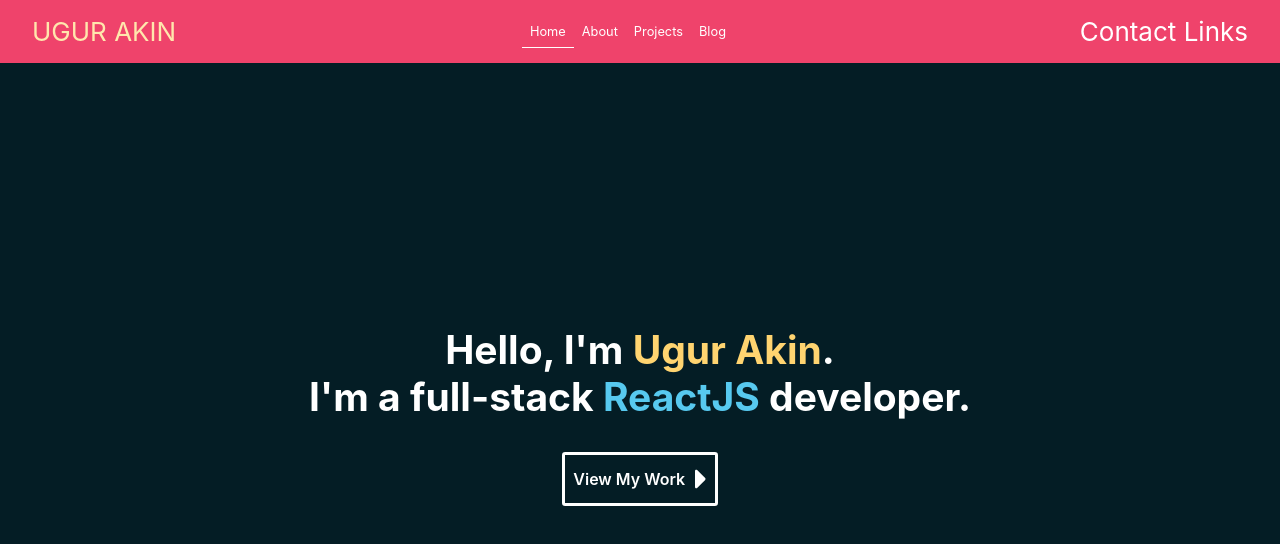
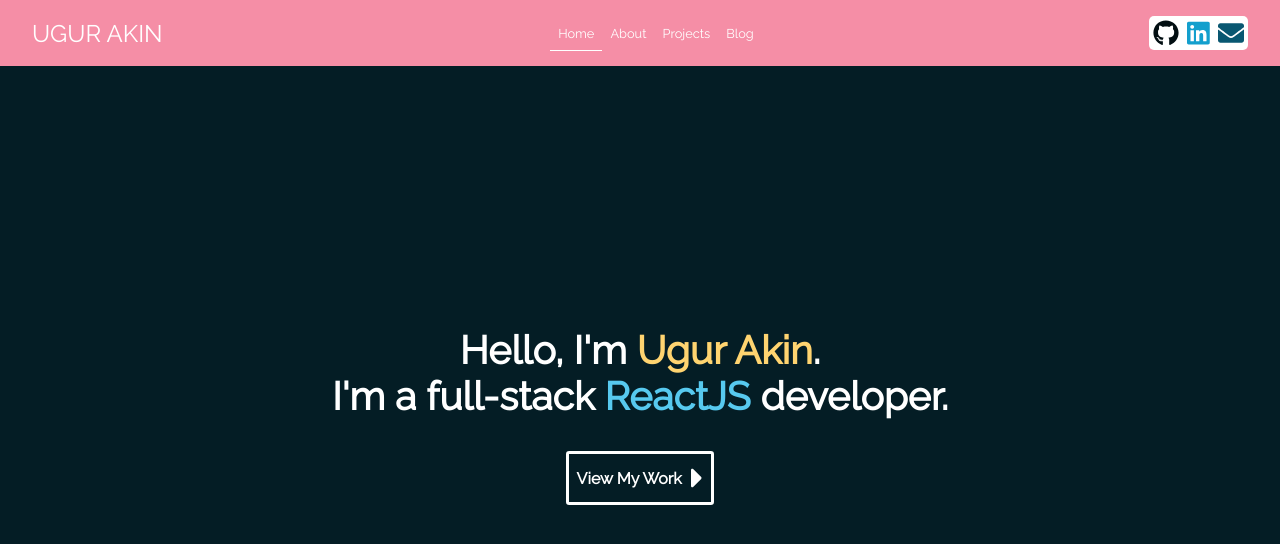
Before and after one commit to ugur-akin/ugur-akin.github.io, a React (Create React App) app: page /home in a window 1280 px wide. Shown: the top 544 px of the page. Built offline with nearby package versions, Linux system fonts and the light colour scheme.

Commit message:
Added contact links (still has problems) and changed website font.

```diff
--- a/public/index.html
+++ b/public/index.html
@@ -2,6 +2,12 @@
 <html lang="en">
   <head>
     <meta charset="utf-8" />
+    <link rel="preconnect" href="https://fonts.gstatic.com" />
+    <link rel="preconnect" href="https://fonts.gstatic.com" />
+    <link
+      href="https://fonts.googleapis.com/css2?family=Raleway&display=swap"
+      rel="stylesheet"
+    />
     <link rel="icon" href="%PUBLIC_URL%/favicon.ico" />
     <meta name="viewport" content="width=device-width, initial-scale=1" />
     <meta name="theme-color" content="#000000" />
--- /dev/null
+++ b/src/components/ContactLink.jsx
@@ -0,0 +1,23 @@
+import {FontAwesomeIcon} from '@fortawesome/react-fontawesome';
+import React from 'react';
+import {createUseStyles} from 'react-jss';
+
+const useStyles = createUseStyles({
+  root: {
+    margin: '0.25rem',
+    display: 'flex',
+    alignItems: 'center',
+    justifyContent: 'center',
+  },
+});
+
+const ContactLink = ({icon, src, color, ...other}) => {
+  const classes = useStyles({color});
+  return (
+    <a href={src} className={classes.root}>
+      <FontAwesomeIcon icon={icon} color={color} />
+    </a>
+  );
+};
+
+export default ContactLink;
--- /dev/null
+++ b/src/components/ContactLinks.jsx
@@ -0,0 +1,27 @@
+import React from 'react';
+import {faGithub, faLinkedin} from '@fortawesome/free-brands-svg-icons';
+import {faEnvelope} from '@fortawesome/free-solid-svg-icons';
+import ContactLink from './ContactLink';
+import {createUseStyles} from 'react-jss';
+
+const useStyles = createUseStyles({
+  root: {
+    display: 'flex',
+    alignItems: 'center',
+    justifyContent: 'center',
+    borderRadius: 5,
+    backgroundColor: 'white',
+  },
+});
+const ContactLinks = () => {
+  const classes = useStyles();
+  return (
+    <div className={classes.root}>
+      <ContactLink icon={faGithub} color="#020E12" />
+      <ContactLink icon={faLinkedin} color="#139FCD" />
+      <ContactLink icon={faEnvelope} color="#095771" />
+    </div>
+  );
+};
+
+export default ContactLinks;
--- a/src/components/CustomLink.jsx
+++ b/src/components/CustomLink.jsx
@@ -57,6 +57,7 @@ const CustomLink = React.forwardRef(
     const navLinkProps = navLink && {
       activeClassName: clsx(classes.active, activeClassName),
     };
+    console.log(className);
     return (
       <LinkComponent
         ref={ref}
--- a/src/index.css
+++ b/src/index.css
@@ -1,8 +1,8 @@
 body {
   margin: 0;
-  font-family: -apple-system, BlinkMacSystemFont, 'Segoe UI', 'Roboto', 'Oxygen',
-    'Ubuntu', 'Cantarell', 'Fira Sans', 'Droid Sans', 'Helvetica Neue',
-    sans-serif;
+  font-family: 'Raleway', -apple-system, BlinkMacSystemFont, 'Segoe UI',
+    'Roboto', 'Oxygen', 'Ubuntu', 'Cantarell', 'Fira Sans', 'Droid Sans',
+    'Helvetica Neue', sans-serif;
   -webkit-font-smoothing: antialiased;
   -moz-osx-font-smoothing: grayscale;
 }
--- a/src/pages/Home.jsx
+++ b/src/pages/Home.jsx
@@ -39,7 +39,7 @@ const useStyles = createUseStyles({
       transform: 'scale(1.1, 1.1)',
       backgroundColor: 'white',
       color: '#041D25',
-      borderColor: '#041D25',
+      borderColor: 'rgba(0,0,0,0)',
     },
   },
   name: {
--- a/src/pages/Layout.jsx
+++ b/src/pages/Layout.jsx
@@ -1,6 +1,7 @@
 import React from 'react';
 // import avatar from './avatar.jpg';
 import {createUseStyles} from 'react-jss';
+import ContactLinks from '../components/ContactLinks';
 import CustomLink from '../components/CustomLink';
 import FancyNav from '../components/FancyNav';
 
@@ -15,10 +16,7 @@ const useStyles = createUseStyles({
     fontSize: 'calc(10px + 2vmin)',
     color: 'white',
   },
-  home: {
-    color: '#FFE7AD',
-  },
-  nav: {
+  header: {
     position: 'absolute',
     top: 0,
     left: 0,
@@ -28,7 +26,7 @@ const useStyles = createUseStyles({
     alignItems: 'stretch',
     justifyContent: 'space-between',
     color: 'white',
-    backgroundColor: '#EF436B',
+    backgroundColor: '#F58EA6',
     width: '100%',
     padding: {
       top: '1rem',
@@ -36,6 +34,9 @@ const useStyles = createUseStyles({
       right: '2rem',
       bottom: '1rem',
     },
+  },
+  title: {
+    fontSize: '1.5rem',
   },
   footer: {
     height: 50,
@@ -45,15 +46,15 @@ const useStyles = createUseStyles({
 
 const Layout = ({children}) => {
   const classes = useStyles();
+  console.log(classes);
   return (
     <div className={classes.root}>
-      <header className={classes.nav}>
-        <CustomLink id="home" to="/home" className={classes.home}>
-          {/* <img src={avatar} className={classes.avatar} alt="Avatar"></img> */}
+      <header className={classes.header}>
+        <CustomLink id="title" to="/home" className={classes.title}>
           UGUR AKIN
         </CustomLink>
         <FancyNav />
-        <div>Contact Links</div>
+        <ContactLinks />
       </header>
       {children}
     </div>
```
